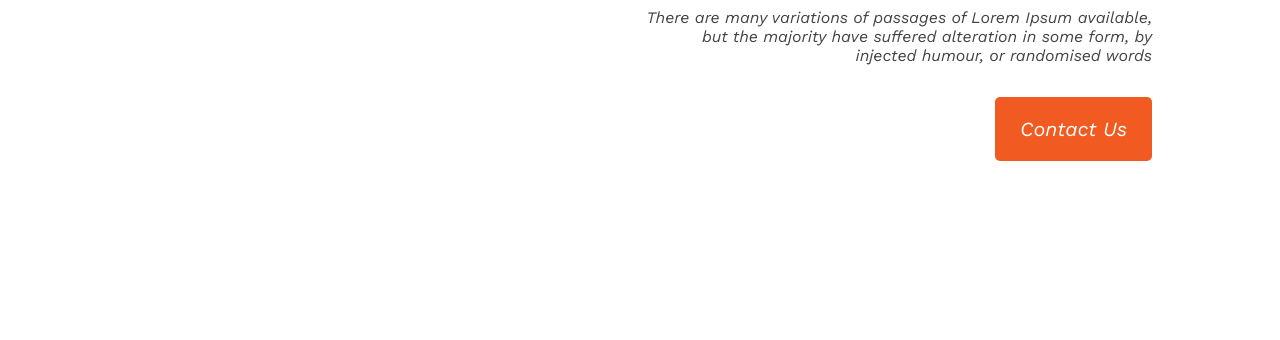
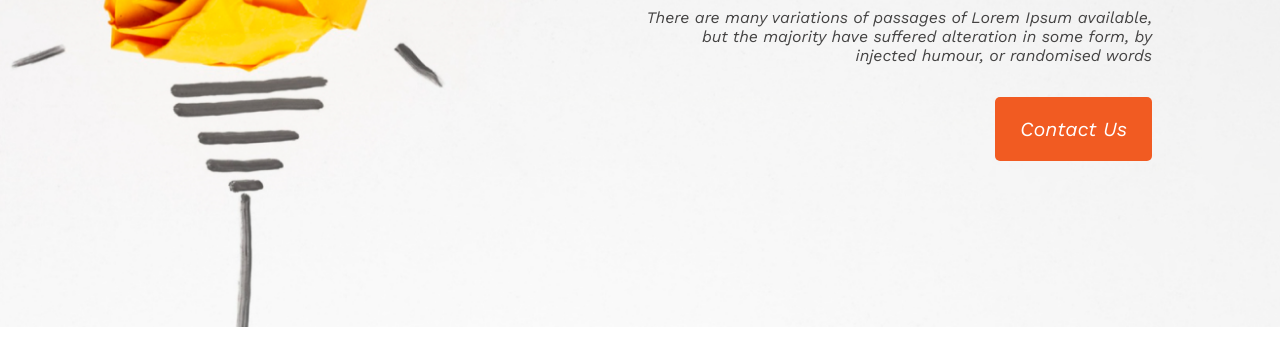
Before and after one commit to rahim-jsr/new-year-new-me, a plain HTML site: page index.html in a window 1280 px wide. Shown: the part 460-800 px from the top of the page. Drawn offline with nearby package versions, Linux system fonts and the light colour scheme; the site is published under a folder, as on GitHub Pages, so addresses that start at the root find nothing.

Commit message:
try to fix backgroubd image relative path

```diff
--- a/styles/style.css
+++ b/styles/style.css
@@ -11,7 +11,7 @@
 
 /* header styles start  */
 .header {
-    background-image: url('/assets/images/banner/banner1.png'), url('');
+    background-image: url('../assets/images/banner/banner1.png');
     background-repeat: no-repeat;
     background-position: center;
     background-size: cover;
```
